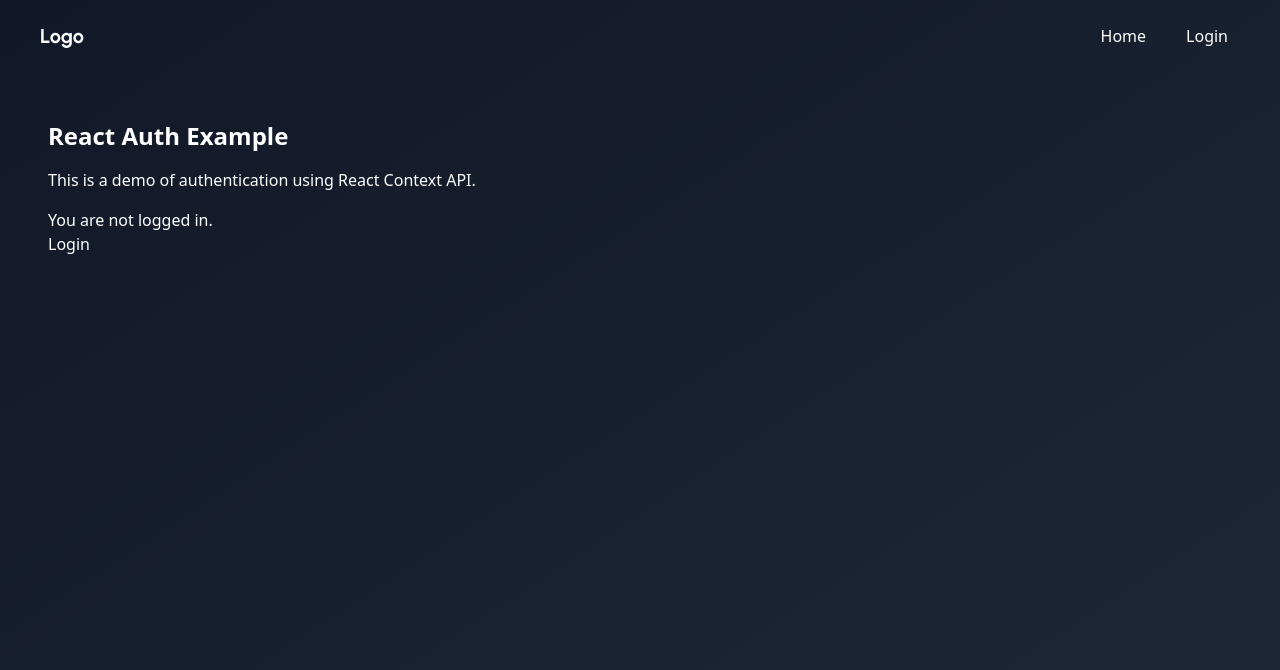
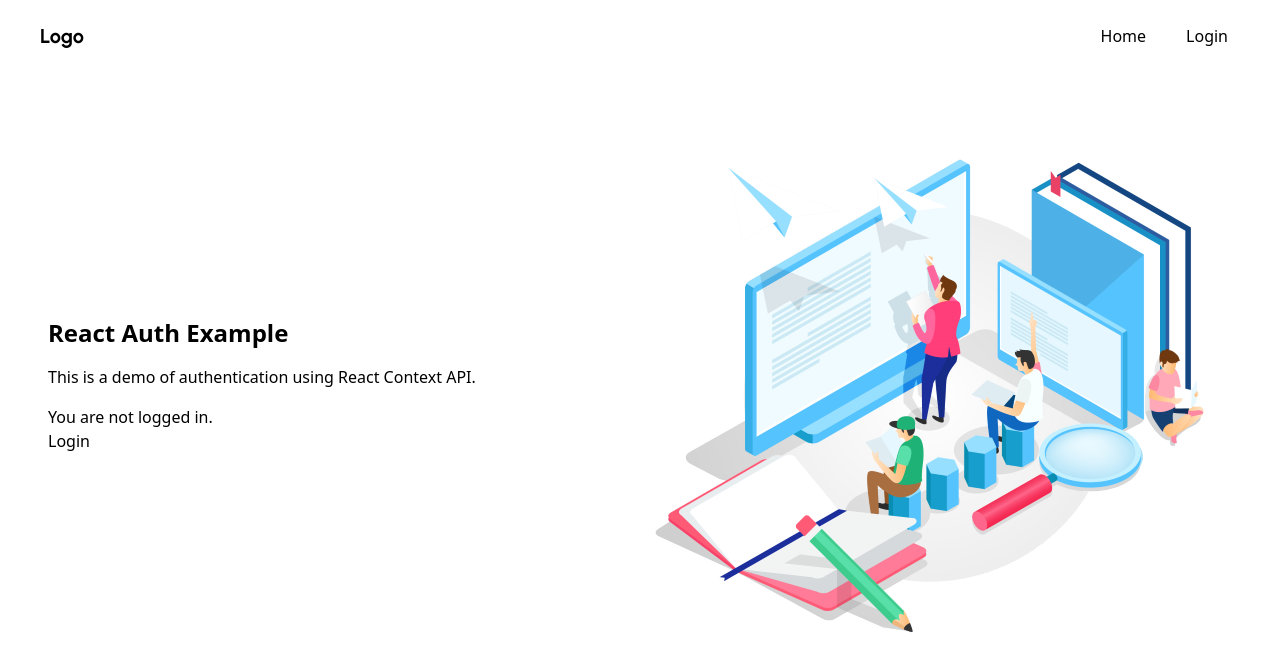
Before and after one commit to Nitish27/react-app, a React (Vite) app: page / in a window 1280 px wide. Shown: the top 670 px of the page. Built offline with nearby package versions, Linux system fonts and the light colour scheme.

Commit message:
landing page changes

```diff
--- a/src/App.tsx
+++ b/src/App.tsx
@@ -10,8 +10,8 @@ function App() {
   return (
     <AuthProvider>
       <Router>
-        <div className="bg-gradient-to-br from-gray-900 to-gray-800">
-          <div className="container bg-gradient-to-br from-gray-900 to-gray-800 mx-auto px-4 pb-8">
+        <div>
+          <div className="container mx-auto px-4 pb-8">
             <div className="flex flex-col min-h-screen">
               <Navbar />
               <main className="container mx-auto px-4 py-8 flex-1">
--- a/src/components/Navbar.tsx
+++ b/src/components/Navbar.tsx
@@ -7,21 +7,21 @@ const Navbar = () => {
   return (
     <nav className="px-6 py-4 flex justify-between items-center">
       <div className="font-bold text-xl">
-        <Link to="/" className="text-white font-urbanist">Logo</Link>
+        <Link to="/" className="font-urbanist">Logo</Link>
       </div>
 
       <div className="flex gap-4">
-        <Link to="/" className="hover:bg-blue-700 px-3 py-2 rounded transition-colors text-white">Home</Link>
+        <Link to="/" className="hover:bg-sky-400 hover:text-white px-3 py-2 rounded transition-colors">Home</Link>
 
         {isAuthenticated ? (
           <>
-            <Link to="/profile" className="hover:bg-blue-700 px-3 py-2 rounded transition-colors">Profile</Link>
-            <button onClick={logout} className="hover:bg-blue-700 px-3 py-2 rounded transition-colors text-white">
+            <Link to="/profile" className="hover:bg-sky-400 hover:text-white px-3 py-2 rounded transition-colors">Profile</Link>
+            <button onClick={logout} className="hover:bg-sky-400 hover:text-white px-3 py-2 rounded transition-colors">
               Logout
             </button>
           </>
         ) : (
-          <Link to="/login" className="hover:bg-blue-700 px-3 py-2 rounded transition-colors text-white">Login</Link>
+          <Link to="/login" className="hover:bg-sky-400 hover:text-white px-3 py-2 rounded transition-colors">Login</Link>
         )}
       </div>
     </nav>
--- a/src/pages/HomePage.tsx
+++ b/src/pages/HomePage.tsx
@@ -5,7 +5,9 @@ const HomePage = () => {
   const { isAuthenticated, user } = useAuth();
 
   return (
-    <div className="home-page p-4 text-white">
+    <div className="home-page p-4">
+      <div className="flex items-center justify-between">
+        <div>
           <h1 className="text-2xl font-bold mb-4">React Auth Example</h1>
           <p className="mb-4">This is a demo of authentication using React Context API.</p>
 
@@ -23,6 +25,15 @@ const HomePage = () => {
             )}
           </div>
         </div>
+        <div>
+          <img
+            src="/images/hero.png"
+            alt="Placeholder"
+            className="ml-4 rounded-lg"
+          />
+        </div>
+      </div>
+    </div>
   );
 };
 
--- a/src/pages/LoginPage.tsx
+++ b/src/pages/LoginPage.tsx
@@ -11,7 +11,7 @@ const LoginPage = () => {
   }
 
   return (
-    <div className="flex flex-col items-center justify-center min-h-screen bg-gradient-to-br from-gray-900 to-gray-800 px-4">
+    <div className="flex flex-col items-center justify-center min-h-screen px-4">
       <div className="w-full max-w-md text-center mb-8">
         <h1 className="text-4xl font-bold text-white mb-2">Welcome Back</h1>
         <p className="text-gray-300">Please login to continue</p>
```
Also changed, not shown: public/images/hero.png (added), public/images/online-course.webp (added). Lines whose indentation alone changed are shown as unchanged.
